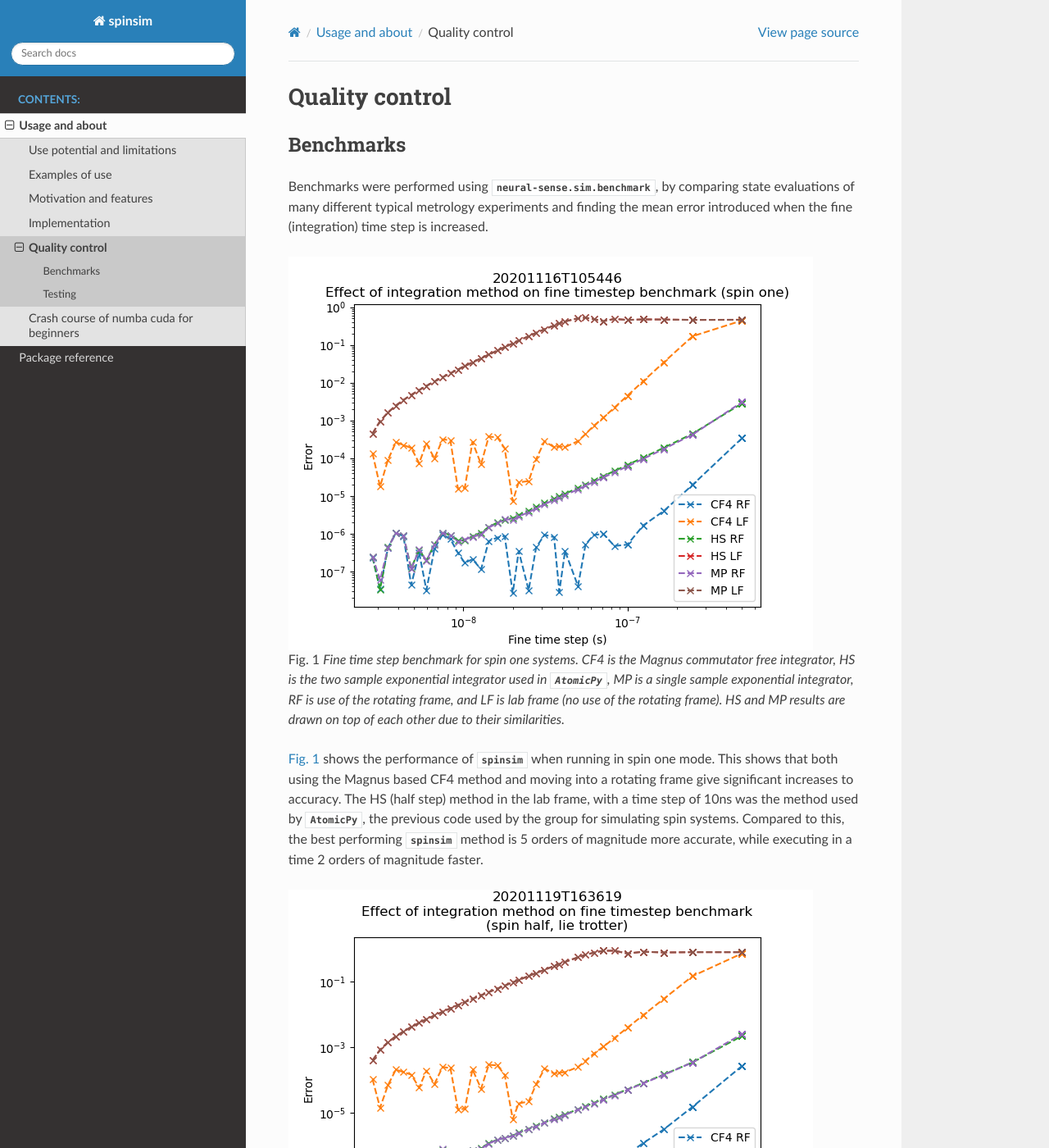
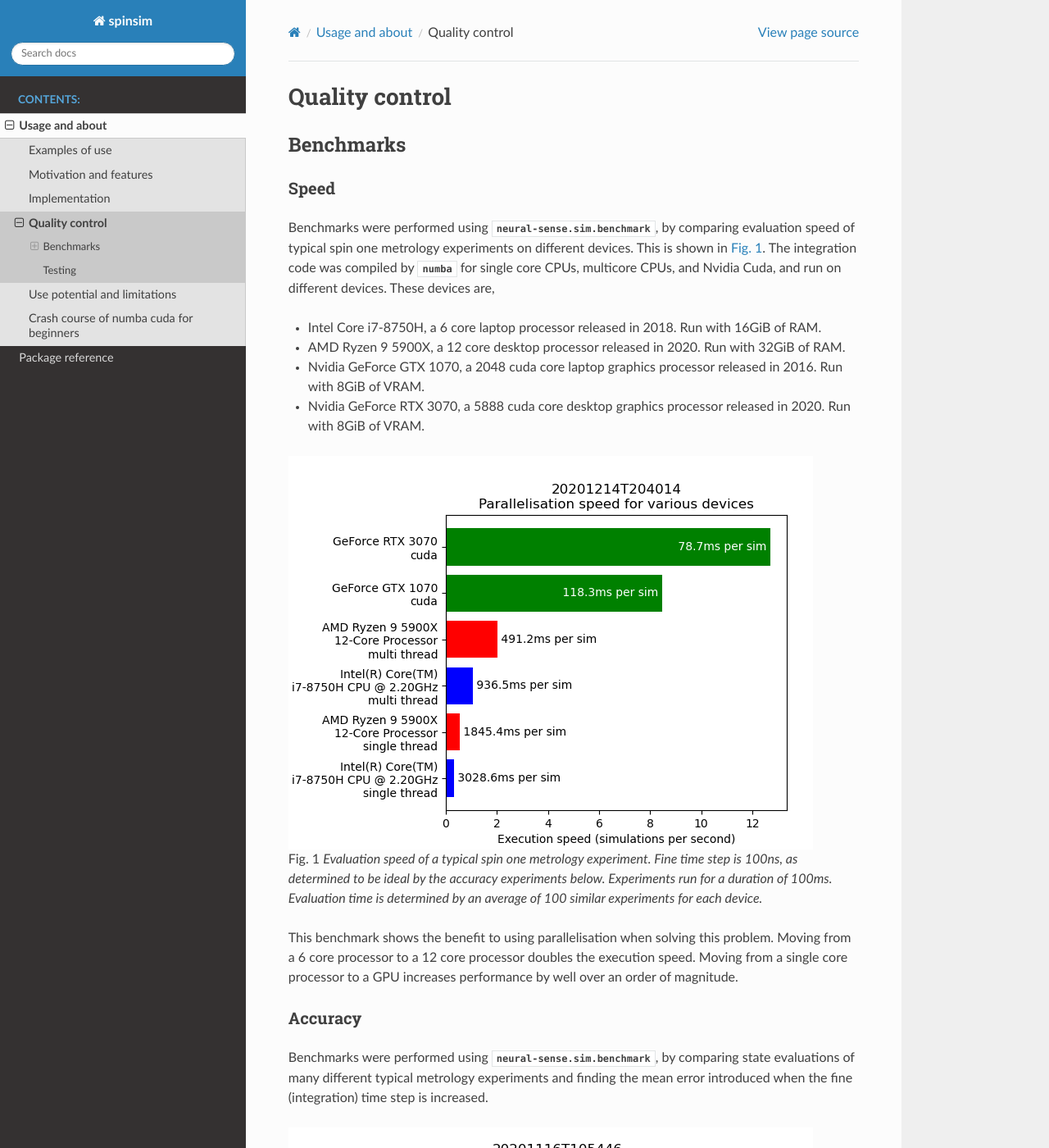
Before and after one commit to alexander-tritt-monash/spinsim, a Sphinx documentation site: the page built from docs/source/about.quality_control.rst, in a window 1280 px wide and 1400 px high. Shown: the whole window at 82% size. Built offline with Sphinx 7.4.7 and the Read the Docs theme 2.0.0, drawn with Linux system fonts in a browser that asks for light colours; cross-references to code outside the pages are shown as plain code; some of the changed text lies outside the part shown.

```diff
--- a/docs/source/about.examples.rst
+++ b/docs/source/about.examples.rst
@@ -223,7 +223,7 @@ Let's first introduce the Rabi system. As before, we split the energy levels of
 In general, :mod:`spinsim` can solve Schroedinger equations of the form
 
 .. math::
-   \frac{\mathrm{d}}{\mathrm{d}t}\psi(t) = -i 2\pi (f_x(t) J_x + f_y(t) J_y + f_z(t) J_z + f_q(t) J_q) \psi(t).
+   \frac{\mathrm{d}}{\mathrm{d}t}\psi(t) = -i 2\pi (f_x(t) J_x + f_y(t) J_y + f_z(t) J_z + f_q(t) Q) \psi(t).
 
 where now :math:`\psi(t) \in \mathbb{C}^3`, and the spin one operators are given by
 
@@ -244,14 +244,14 @@ where now :math:`\psi(t) \in \mathbb{C}^3`, and the spin one operators are given
          0 & 0 &  0 \\
          0 & 0 & -1
       \end{pmatrix},&
-      J_q &= \frac{1}{3}\begin{pmatrix}
+      Q &= \frac{1}{3}\begin{pmatrix}
          1 &  0 & 0 \\
          0 & -2 & 0 \\
          0 &  0 & 1
       \end{pmatrix}.
    \end{align*}
 
-:math:`J_x, J_y, J_z` are regular spin operators, and :math:`J_q` is a quadratic operator, proportional to :math:`Q_{zz}` as defined by :cite:`hamley_spin-nematic_2012`, and :math:`Q_0` as defined by :cite:`di_dipolequadrupole_2010`.
+:math:`J_x, J_y, J_z` are regular spin operators, and :math:`Q` is a quadratic operator, proportional to :math:`Q_{zz}` as defined by :cite:`hamley_spin-nematic_2012`, and :math:`Q_0` as defined by :cite:`di_dipolequadrupole_2010`.
 
 Just as before, we must define a source function, this time being time dependent.
 
--- a/docs/source/about.quality_control.rst
+++ b/docs/source/about.quality_control.rst
@@ -1,8 +1,31 @@
 Quality control
 ===============
 
+.. _benchmark:
+
 Benchmarks
 ----------
+
+Speed
+.....
+
+Benchmarks were performed using :mod:`neural-sense.sim.benchmark`, by comparing evaluation speed of typical spin one metrology experiments on different devices. This is shown in :numref:`fig_benchmark_device_aggregate`. The integration code was compiled by :mod:`numba` for single core CPUs, multicore CPUs, and Nvidia Cuda, and run on different devices. These devices are,
+
+* Intel Core i7-8750H, a 6 core laptop processor released in 2018. Run with 16GiB of RAM.
+* AMD Ryzen 9 5900X, a 12 core desktop processor released in 2020. Run with 32GiB of RAM.
+* Nvidia GeForce GTX 1070, a 2048 cuda core laptop graphics processor released in 2016. Run with 8GiB of VRAM.
+* Nvidia GeForce RTX 3070, a 5888 cuda core desktop graphics processor released in 2020. Run with 8GiB of VRAM.
+
+.. _fig_benchmark_device_aggregate:
+
+.. figure:: ../../images/benchmark_device_aggregate.png
+
+    Evaluation speed of a typical spin one metrology experiment. Fine time step is 100ns, as determined to be ideal by the accuracy experiments below. Experiments run for a duration of 100ms. Evaluation time is determined by an average of 100 similar experiments for each device.
+
+This benchmark shows the benefit to using parallelisation when solving this problem. Moving from a 6 core processor to a 12 core processor doubles the execution speed. Moving from a single core processor to a GPU increases performance by well over an order of magnitude.
+
+Accuracy
+........
 
 Benchmarks were performed using :mod:`neural-sense.sim.benchmark`, by comparing state evaluations of many different typical metrology experiments and finding the mean error introduced when the fine (integration) time step is increased.
 
@@ -30,6 +53,11 @@ From :numref:`fig_benchmark_spin_half_lt`, one gets essentially the same accurac
 
 :numref:`fig_benchmark_spin_half_a` shows that the Lie Trotter based exponentiator does limit the maximum accuracy obtainable, and for spin half systems, one can increase accuracy further (and decrease execution time) by using an analytic based exponentiator.
 
+Comparison to alternatives
+..........................
+
+As mentioned before, compared to our previous code, :mod:`AtomicPy`, the best performing :mod:`spinsim` method is 5 orders of magnitude more accurate, while executing in a time 2 orders of magnitude faster. We had planned to benchmark against some popular generic solvers. One such solver was :func:`qutip.sesolve()`, a solver in the popular quantum mechanics python library, QuTip\ :cite:`johansson_qutip_2013`. However, due to a known bug with the library's dependencies, this was not installable on Windows 10, the operating system being used, and benchmarks could not be run. We also planned to benchmark accuracy against the generic solver :mod:`scipy.integrate.ivp_solve()` in the python library SciPy\ :cite:`virtanen_scipy_2020`. However , using the same `get_field` function as in the spin one benchmarks used for the :mod:`spinsim`, simulating with a fine time step of 500ns (the largest used during the :mod:`spinsim` benchmarks), we found that a single simulation ran in 153s, which is over three orders of magnitude slower than the most accurate :mod:`spinsim` simulations. This means that a generous projection for the time it would take to run the same benchmarks that :mod:`spinsim` runs in 11 minutes, using :mod:`scipy` would be over six days; for an integration package not designed for this problem (and would therefore likely be less accurate).
+
 Testing
 -------
 
--- a/docs/source/about.rst
+++ b/docs/source/about.rst
@@ -5,9 +5,9 @@ Usage and about
     :maxdepth: 4
     :caption: Contents:
 
-    about.use_potential
     about.examples
     about.motivation
     about.architecture
     about.quality_control
+    about.use_potential
     about.cuda_explanation
--- a/docs/source/conf.py
+++ b/docs/source/conf.py
@@ -102,6 +102,8 @@ intersphinx_mapping = {
     'numba': ('http://numba.pydata.org/numba-doc/latest/', None),
     'numpy': ('https://numpy.org/doc/stable/', None),
     'matplotlib': ('http://matplotlib.sourceforge.net/', None),
+    'scipy': ('https://docs.scipy.org/doc/scipy/reference/', None),
+    'qutip': ('http://qutip.org/docs/latest/', None),
     'neural-sense': ('https://neural-sense.readthedocs.io/en/latest/', None)
 }
 
```
Also changed, not shown: docs/source/about.architecture.rst (+4 -4 lines), docs/source/about.motivation.rst (+8 -6 lines), images/benchmark_device_aggregate.png (added), 2 other files.
